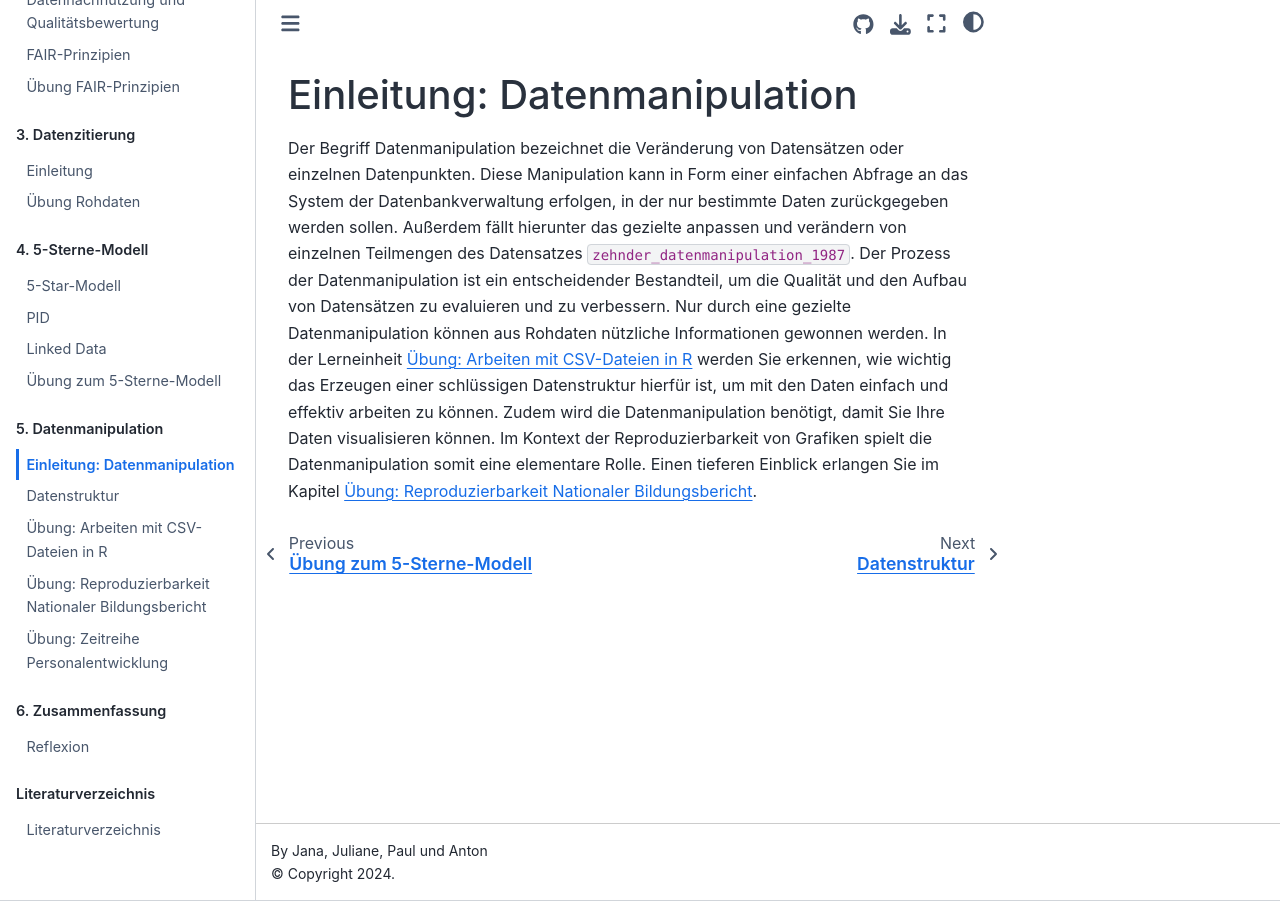
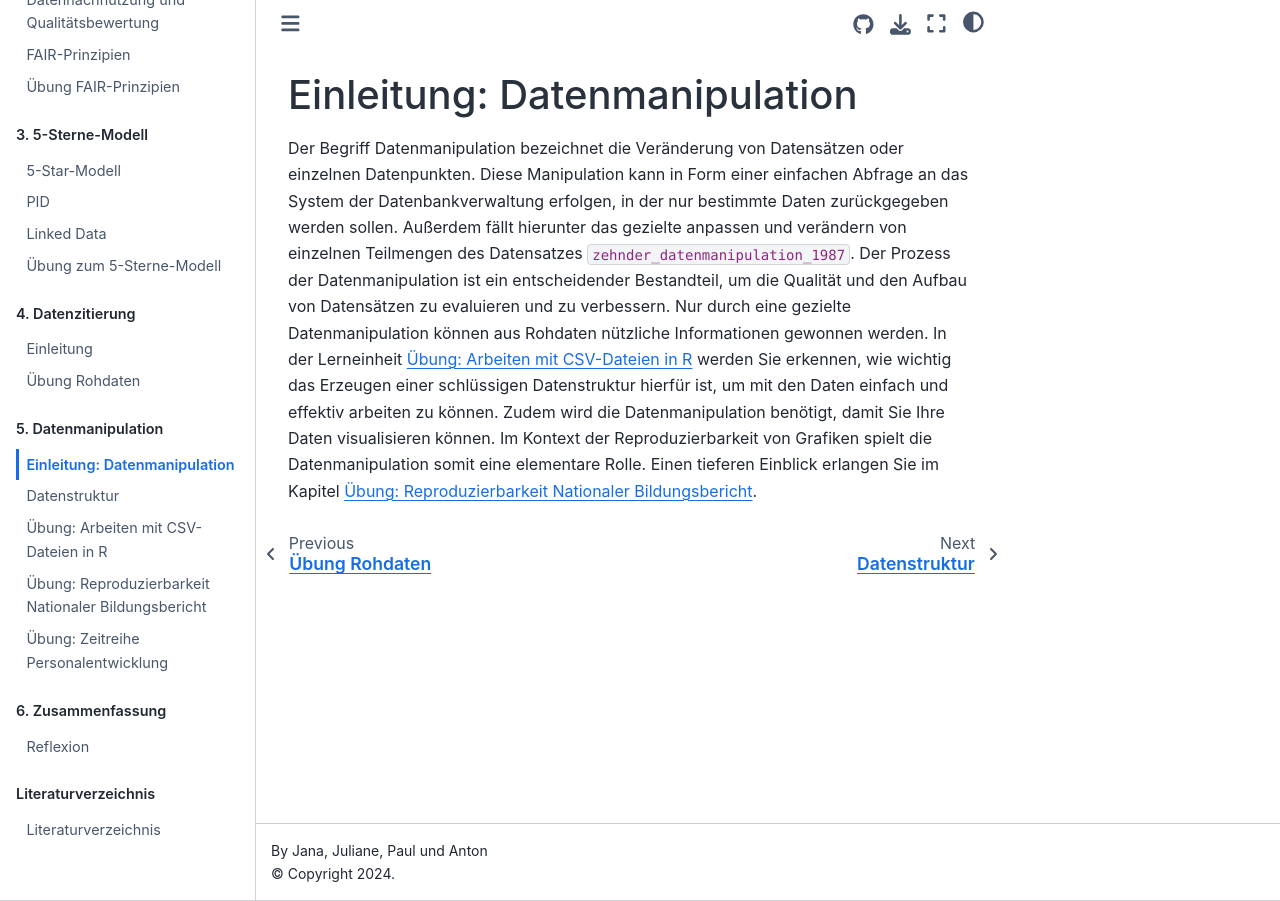
Before and after one commit to quadriga-dk/Tabelle-Fallstudie-1, a Jupyter Book: the page built from Markdown/Datenmanipulation.md, in a window 1280 px wide. Built offline with Jupyter Book 1.0.4 settings and Sphinx 7.4.7 and the Sphinx Book theme 1.1.4, drawn with Linux system fonts in a browser that asks for light colours; cross-references to code outside the pages are shown as plain code.

Commit message:
Update _toc.yml

```diff
--- a/_toc.yml
+++ b/_toc.yml
@@ -14,16 +14,16 @@ parts:
     - file: Markdown/Einleitung_Datennachnutzung
     - file: Markdown/Fair_Prinzipien
     - file: Markdown/FAIR_Übung_Tabelle
-  - caption: 3. Datenzitierung
-    chapters:
-    - file: Markdown/Einleitung_Datenzitierung
-    - file: Markdown/Übung_Rohdaten
-  - caption: 4. 5-Sterne-Modell
+  - caption: 3. 5-Sterne-Modell
     chapters:
     - file: Markdown/5_Star_Model
     - file: Markdown/PID
     - file: Markdown/Linked_Data
     - file: Markdown/Star_Übung_CSV
+  - caption: 4. Datenzitierung
+    chapters:
+    - file: Markdown/Einleitung_Datenzitierung
+    - file: Markdown/Übung_Rohdaten
   - caption: 5. Datenmanipulation
     chapters:
     - file: Markdown/Datenmanipulation
```
